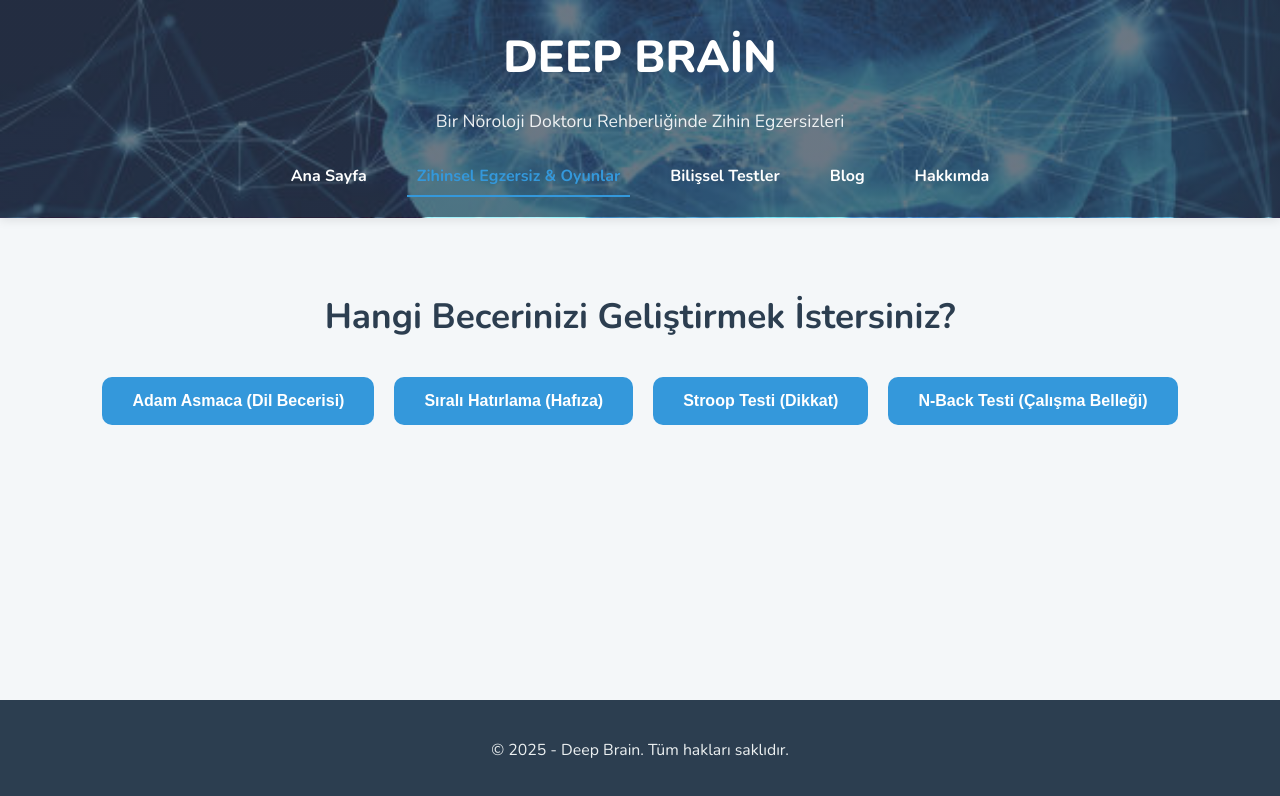
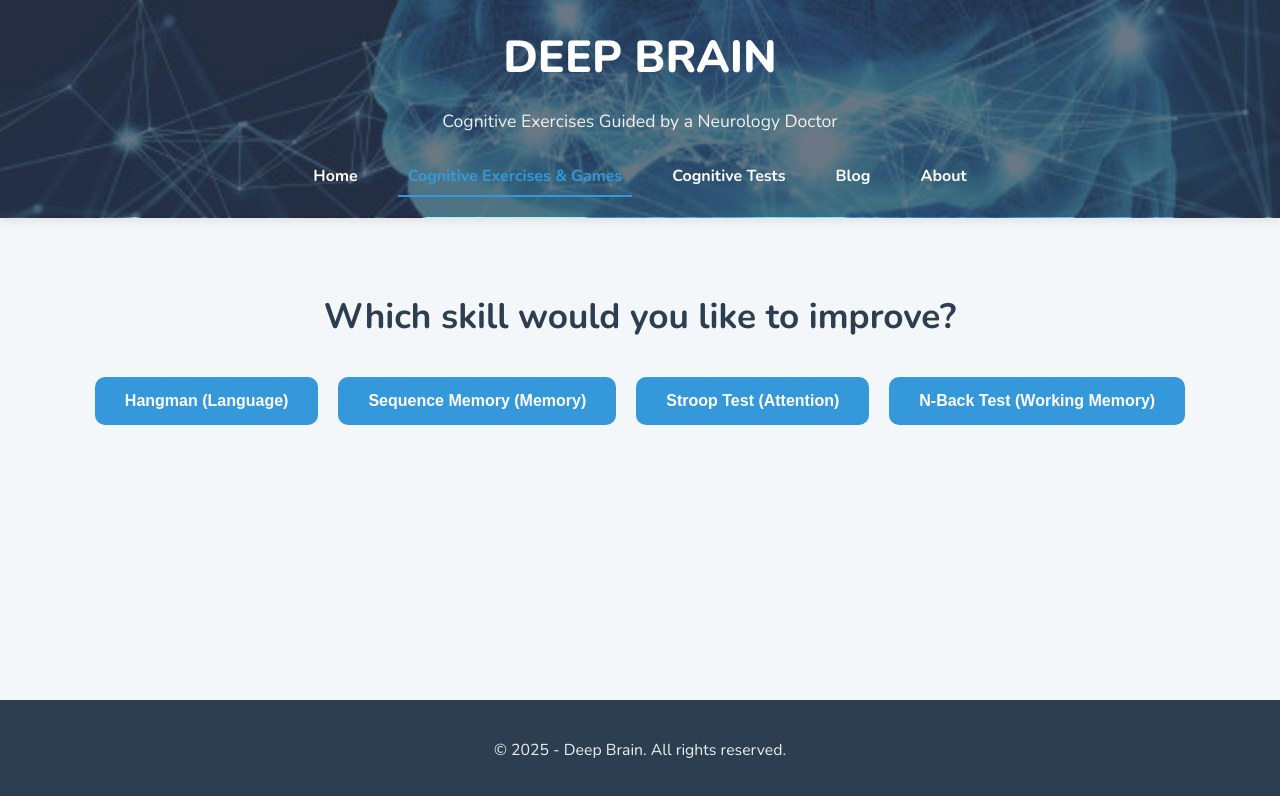
Before and after one commit to trainingbrain/trainingbrain.github.io, a plain HTML site: page tr/games.html in a window 1280 px wide. Drawn offline with nearby package versions, Linux system fonts and the light colour scheme.

Commit message:
Update games.html

```diff
--- a/tr/games.html
+++ b/tr/games.html
@@ -1,16 +1,16 @@
 <!DOCTYPE html>
-<html lang="tr">
+<html lang="en">
 <head>
     <meta charset="UTF-8">
     <meta name="viewport" content="width=device-width, initial-scale=1.0">
-    <title>Zihinsel Egzersizler ve Oyunlar - DEEP BRAİN</title>
+    <title>Cognitive Exercises & Games - DEEP BRAIN</title>
     <link rel="stylesheet" href="/style.css">
 
-    <!-- SEO ve Çok Dilli Yapı İçin Linkler -->
+    <!-- SEO and Multilanguage Links -->
     <link rel="alternate" hreflang="tr" href="https://trainingbrain.github.io/tr/games.html" />
     <link rel="alternate" hreflang="en" href="https://trainingbrain.github.io/en/games.html" />
 
-    <!-- Favicon Linkleri -->
+    <!-- Favicon Links -->
     <link rel="apple-touch-icon" sizes="180x180" href="/apple-touch-icon.png">
     <link rel="icon" type="image/png" sizes="32x32" href="/favicon-32x32.png">
     <link rel="icon" type="image/png" sizes="16x16" href="/favicon-16x16.png">
@@ -21,37 +21,37 @@
     <link rel="preconnect" href="https://fonts.gstatic.com" crossorigin>
     <link href="https://fonts.googleapis.com/css2?family=Nunito:wght@400;700;800&display=swap" rel="stylesheet">
 </head>
-<body>
+<body id="page-games-en">
     <header>
-        <h1>DEEP BRAİN</h1>
-        <p>Bir Nöroloji Doktoru Rehberliğinde Zihin Egzersizleri</p>
+        <h1>DEEP BRAIN</h1>
+        <p>Cognitive Exercises Guided by a Neurology Doctor</p>
         <nav class="main-nav">
-            <a href="/tr/index.html">Ana Sayfa</a>
-            <a href="/tr/games.html" class="active">Zihinsel Egzersiz & Oyunlar</a>
-            <a href="/tr/tests.html">Bilişsel Testler</a>
-            <a href="/tr/blog.html">Blog</a>
-            <a href="/tr/hakkimda.html">Hakkımda</a>
+            <a href="/en/index.html">Home</a>
+            <a href="/en/games.html" class="active">Cognitive Exercises & Games</a>
+            <a href="/en/tests.html">Cognitive Tests</a>
+            <a href="/en/blog.html">Blog</a>
+            <a href="/en/about.html">About</a>
         </nav>
     </header>
     <main>
         <div id="selection-screen">
-            <h2>Hangi Becerinizi Geliştirmek İstersiniz?</h2>
+            <h2>Which skill would you like to improve?</h2>
             <div class="game-selection-container">
-                <button class="game-choice" data-game="adam-asmaca">Adam Asmaca (Dil Becerisi)</button>
-                <button class="game-choice" data-game="sirali-hatirlama">Sıralı Hatırlama (Hafıza)</button>
-                <button class="game-choice" data-game="stroop-testi">Stroop Testi (Dikkat)</button>
-                <button class="game-choice" data-game="n-back">N-Back Testi (Çalışma Belleği)</button>
+                <button class="game-choice" data-game="adam-asmaca">Hangman (Language)</button>
+                <button class="game-choice" data-game="sirali-hatirlama">Sequence Memory (Memory)</button>
+                <button class="game-choice" data-game="stroop-testi">Stroop Test (Attention)</button>
+                <button class="game-choice" data-game="n-back">N-Back Test (Working Memory)</button>
             </div>
         </div>
         <div id="game-container" class="hidden">
             <div id="game-content">
-                <!-- Oyun içeriği buraya dinamik olarak yüklenecek -->
+                <!-- Game content will be dynamically loaded here -->
             </div>
-            <button id="back-to-menu">Geri Dön</button>
+            <button id="back-to-menu">Back</button>
         </div>
     </main>
     <footer>
-        <p>© 2025 - Deep Brain. Tüm hakları saklıdır.</p>
+        <p>© 2025 - Deep Brain. All rights reserved.</p>
     </footer>
     <script src="/script.js"></script>
 </body>
```
